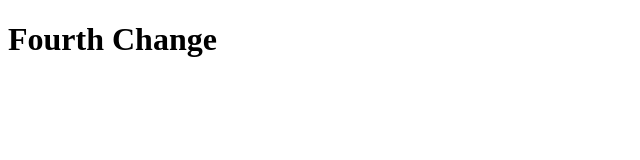
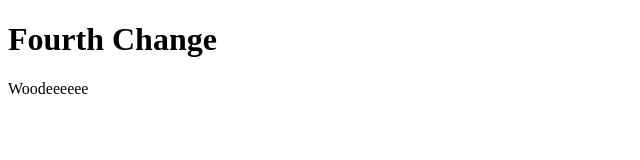
Before and after one commit to Isaac-duah/git-one, a plain HTML site: page index.html in a window 1280 px wide. Shown: the whole page, without its empty margins (0-640 px from the left). Drawn offline with Linux system fonts and the light colour scheme.

Commit message:
Added a paragraph

```diff
--- a/index.html
+++ b/index.html
@@ -7,5 +7,6 @@
 </head>
 <body>
     <h1>Fourth Change</h1>
+    <p>Woodeeeeee</p>
 </body>
 </html>
```
